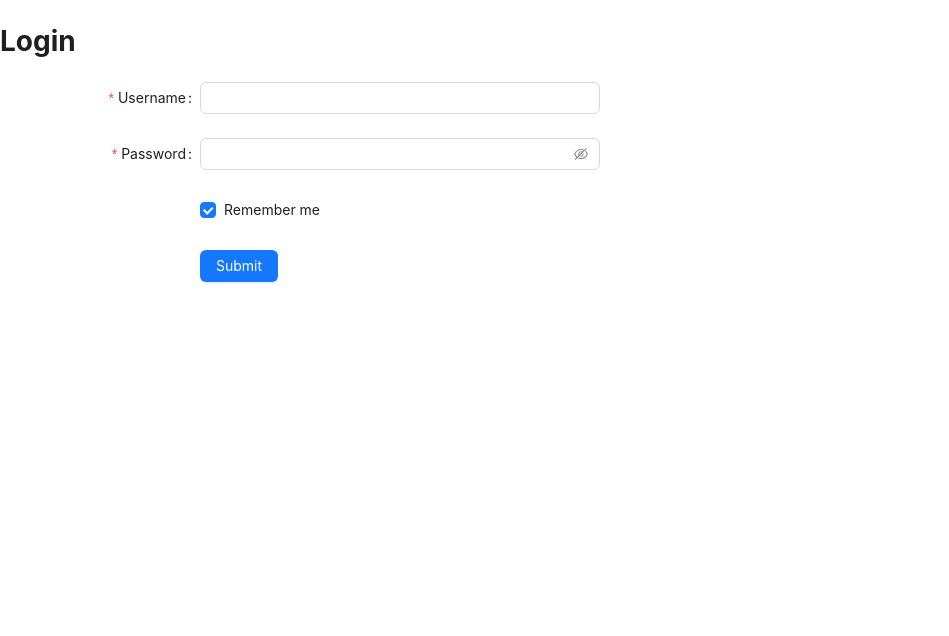
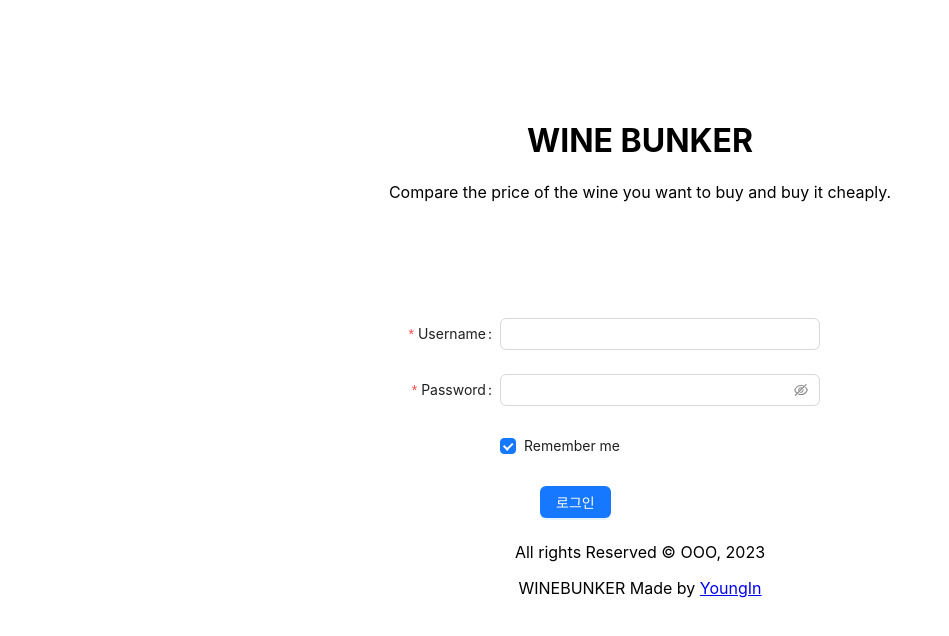
Before and after one commit to Yeom-YungIn/Winebunker_ReactJS, a React (Create React App) app: page /login in a window 1280 px wide. Shown: the top 636 px of the page, without its empty margins (0-949 px from the left). Built offline with nearby package versions, Linux system fonts and the light colour scheme.

Commit message:
SearchBar.js 디렉토리 이동 Login.js -> Login.jsx 변경 LoginModule.jsx LoginPage.js 추가 로그인 및 등록 관련 css 추가

```diff
--- a/src/components/Login/Login.js
+++ b/src/components/Login/Login.jsx
@@ -11,7 +11,6 @@ export function Login() {
     };
 
     return (
-
         <Form
             name="basic"
             labelCol={{
@@ -22,6 +21,7 @@ export function Login() {
             }}
             style={{
                 maxWidth: 600,
+                margin: 'auto',
             }}
             initialValues={{
                 remember: true,
@@ -30,8 +30,8 @@ export function Login() {
             onFinishFailed={onFinishFailed}
             autoComplete="off"
         >
-            <h1>Login</h1>
             <Form.Item
+                style={{marginRight: '20%'}}
                 label="Username"
                 name="username"
                 rules={[
@@ -45,6 +45,7 @@ export function Login() {
             </Form.Item>
 
             <Form.Item
+                style={{marginRight: '20%'}}
                 label="Password"
                 name="password"
                 rules={[
@@ -58,6 +59,7 @@ export function Login() {
             </Form.Item>
 
             <Form.Item
+                style={{marginRight: '20%'}}
                 name="remember"
                 valuePropName="checked"
                 wrapperCol={{
@@ -75,7 +77,7 @@ export function Login() {
                 }}
             >
                 <Button type="primary" htmlType="submit">
-                    Submit
+                    로그인
                 </Button>
             </Form.Item>
         </Form>
--- /dev/null
+++ b/src/modules/LoginModule.jsx
@@ -0,0 +1,15 @@
+import React from 'react';
+import {Main} from "../components/Header/Main";
+import {Footer} from "../components/Footer/Footer";
+import {Login} from "../components/Login/Login";
+export default function LoginModule() {
+
+
+    return (
+        <div>
+            <Main/>
+            <Login/>
+            <Footer/>
+        </div>
+    );
+}
--- a/src/page/LoginPage.js
+++ b/src/page/LoginPage.js
@@ -1,10 +1,10 @@
 import React from 'react';
-import {Login} from "../components/Login/Login";
+import LoginModule from "../modules/LoginModule";
 
 export function LoginPage() {
 
     return (
-        <Login/>
+        <LoginModule/>
     )
 
 }
--- a/src/styles/main.css
+++ b/src/styles/main.css
@@ -46,6 +46,35 @@
     text-align : center;
 }
 
+.main-logo {
+    margin-right: auto;
+    margin-left: 40px;
+}
+
+.login-button {
+    text-align: right;
+    white-space: nowrap;
+    margin-right: 3%;
+}
+
+.input {
+    text-align: left;
+    padding: 0 25% 0 25%;
+    /*width: 75%;*/
+}
+
+.submit-button {
+    float: right;
+    /*padding: 0 25% 0 25%;*/
+    /*width: 75%;*/
+}
+
+.registration-button {
+    text-align: right;
+    white-space: nowrap;
+    margin-right: 1%;
+}
+
 main {
     display: flex;
     height: 100vh;
```
Also changed, not shown: src/components/Searchbar/SearchBar.js (renamed from src/components/SearchBar.js).
